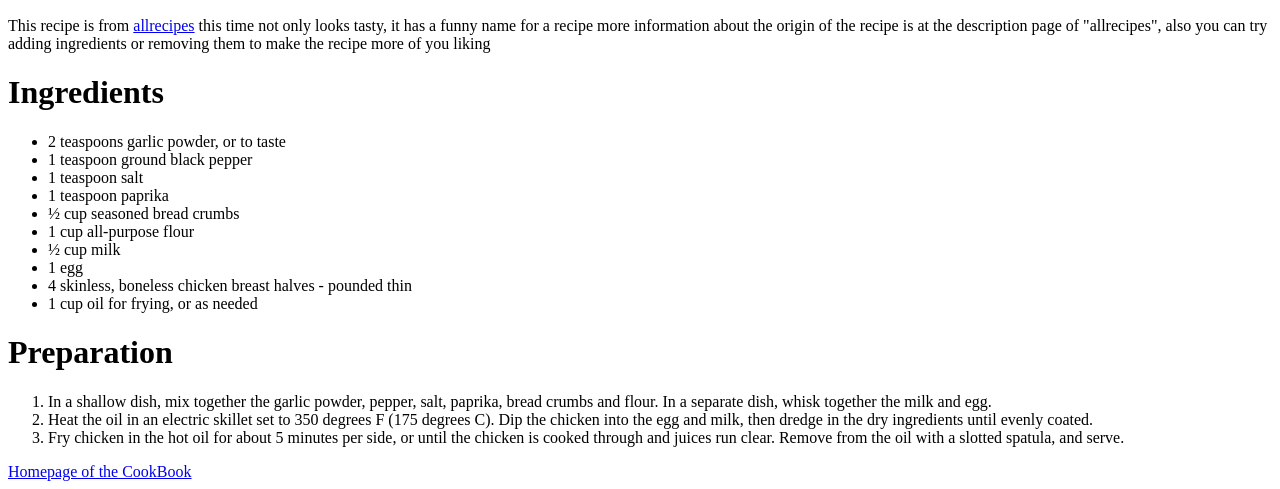
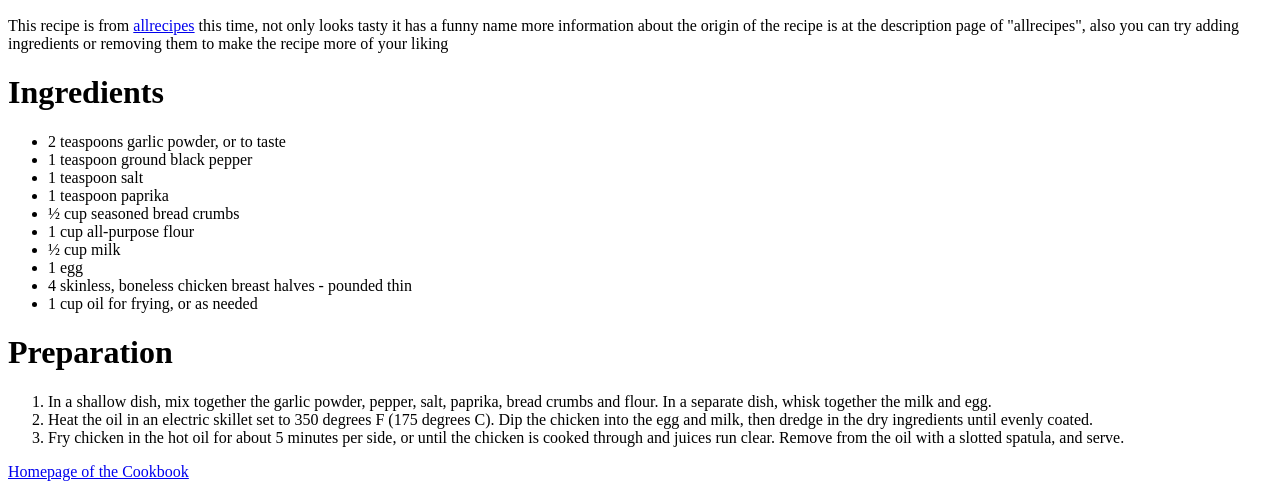
Before and after one commit to CptAndre/odin-recipes, a plain HTML site: page recipes/garlic_chicken_fried_chicken.html in a window 1280 px wide. Shown: the part 383-872 px from the top of the page. Drawn offline with Linux system fonts and the light colour scheme.

Commit message:
fixing spelling errors everywhere

```diff
--- a/recipes/garlic_chicken_fried_chicken.html
+++ b/recipes/garlic_chicken_fried_chicken.html
@@ -15,9 +15,9 @@
 alt="Image of the finished garlic chicken fried chicken recipe">
 <p>This recipe is from
     <a href="https://www.allrecipes.com/recipe/86047/garlic-chicken-fried-chicken/" target="_blank">allrecipes</a>
-    this time not only looks tasty, it has a funny name for a recipe
+    this time, not only looks tasty it has a funny name
     more information about the origin of the recipe is at the description page of "allrecipes",
-    also you can try adding ingredients or removing them to make the recipe more of you liking
+    also you can try adding ingredients or removing them to make the recipe more of your liking
 </p>
 
 <h1>Ingredients</h1>
@@ -46,7 +46,7 @@ alt="Image of the finished garlic chicken fried chicken recipe">
     </li>
 </ol>
 
-<a href="../index.html">Homepage of the CookBook</a>
+<a href="../index.html">Homepage of the Cookbook</a>
 
 </body>
 
```
Also changed, not shown: recipes/copycat_cracker_barrel_fried_apples.html (+2 -2 lines), recipes/spaghetti_bolognese.html (+2 -2 lines).
